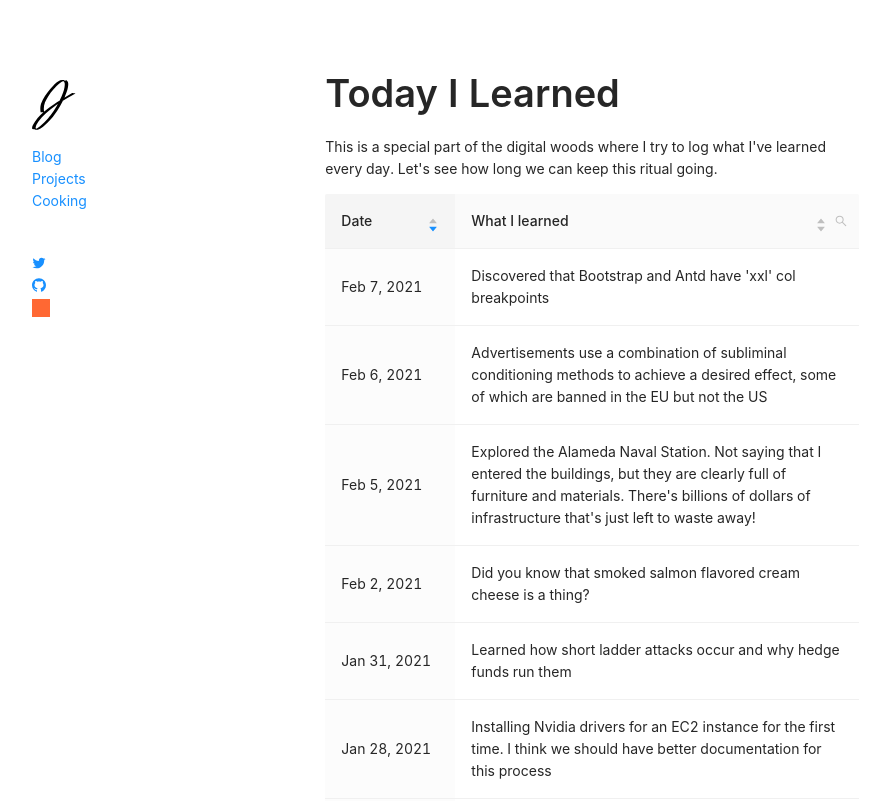
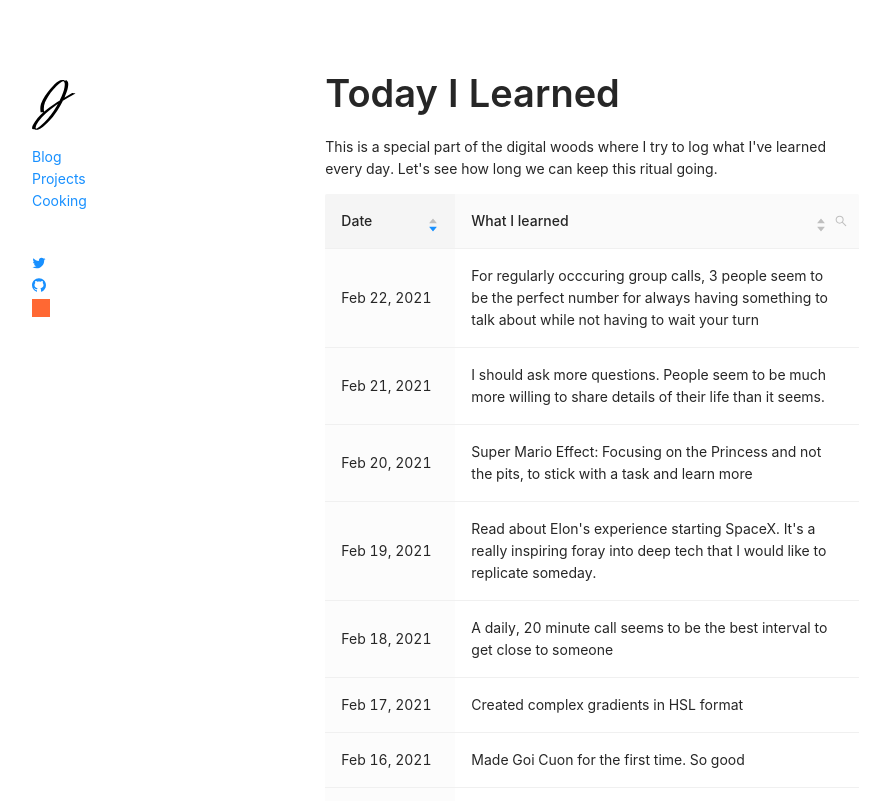
Before and after one commit to jonxuxu/website, a Next.js app: page /todayilearned in a window 1280 px wide. Shown: the top 801 px of the page, without its empty margins (48-938 px from the left). Built offline with nearby package versions, Linux system fonts and the light colour scheme; grey boxes are pictures that could not be loaded.

Commit message:
added logs, working on trofi

```diff
--- a/pages/todayilearned/lessons.json
+++ b/pages/todayilearned/lessons.json
@@ -422,5 +422,65 @@
     {
         "date":1612663750,
         "lesson": "Discovered that Bootstrap and Antd have 'xxl' col breakpoints"
+    },
+    {
+        "date":1612767406,
+        "lesson": "The Canadian passport office does mess things up, and can give you a refund if it's reasonable"
+    },
+    {
+        "date":1612853806,
+        "lesson":"Scammers actually exist?! Paid $250 to buy a phone on Facebook Marketplace, seller deletes their account, and I'm still phoneless."
+    },
+    {
+        "date":1612940206,
+        "lesson":"Tax forms are a hassle! Let's get rid of them"
+    },
+    {
+        "date":1613026606,
+        "lesson":"Visas are a hassle! Let's get rid of them"
+    },
+    {
+        "date":1613113006,
+        "lesson":"Used Redis properly for the first time"
+    },
+    {
+        "date":1613199406,
+        "lesson":"Learning to implement a Celery task queue"
+    },
+    {
+        "date":1613285806,
+        "lesson":"Got OkCupid. Apparently you can find some really interesting people there"
+    },
+    {
+        "date":1613372206,
+        "lesson":"A lot of people don't actually use dating platforms to date?"
+    },
+    {
+        "date":1613458606,
+        "lesson":"Made Goi Cuon for the first time. So good"
+    },
+    {
+        "date":1613545006,
+        "lesson":"Created complex gradients in HSL format"
+    },
+    {
+        "date":1613631406,
+        "lesson":"A daily, 20 minute call seems to be the best interval to get close to someone"
+    },
+    {
+        "date":1613717806,
+        "lesson":"Read about Elon's experience starting SpaceX. It's a really inspiring foray into deep tech that I would like to replicate someday."
+    },
+    {
+        "date":1613804206,
+        "lesson":"Super Mario Effect: Focusing on the Princess and not the pits,  to stick with a task and learn more"
+    },
+    {
+        "date":1613890606,
+        "lesson":"I should ask more questions. People seem to be much more willing to share details of their life than it seems."
+    },
+    {
+        "date":1613977006,
+        "lesson": "For regularly occcuring group calls, 3 people seem to be the perfect number for always having something to talk about while not having to wait your turn"
     }
 ]
```
Also changed, not shown: pages/projects/trofi.mdx (+32 -7 lines).
